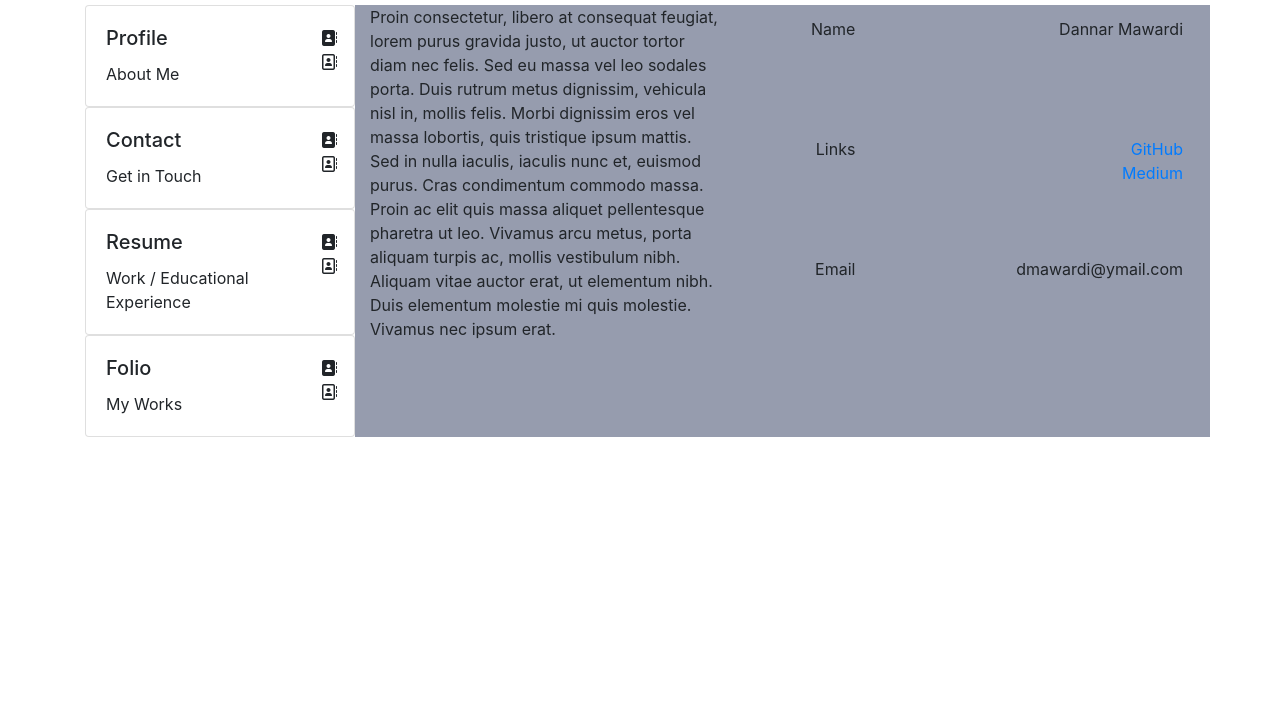
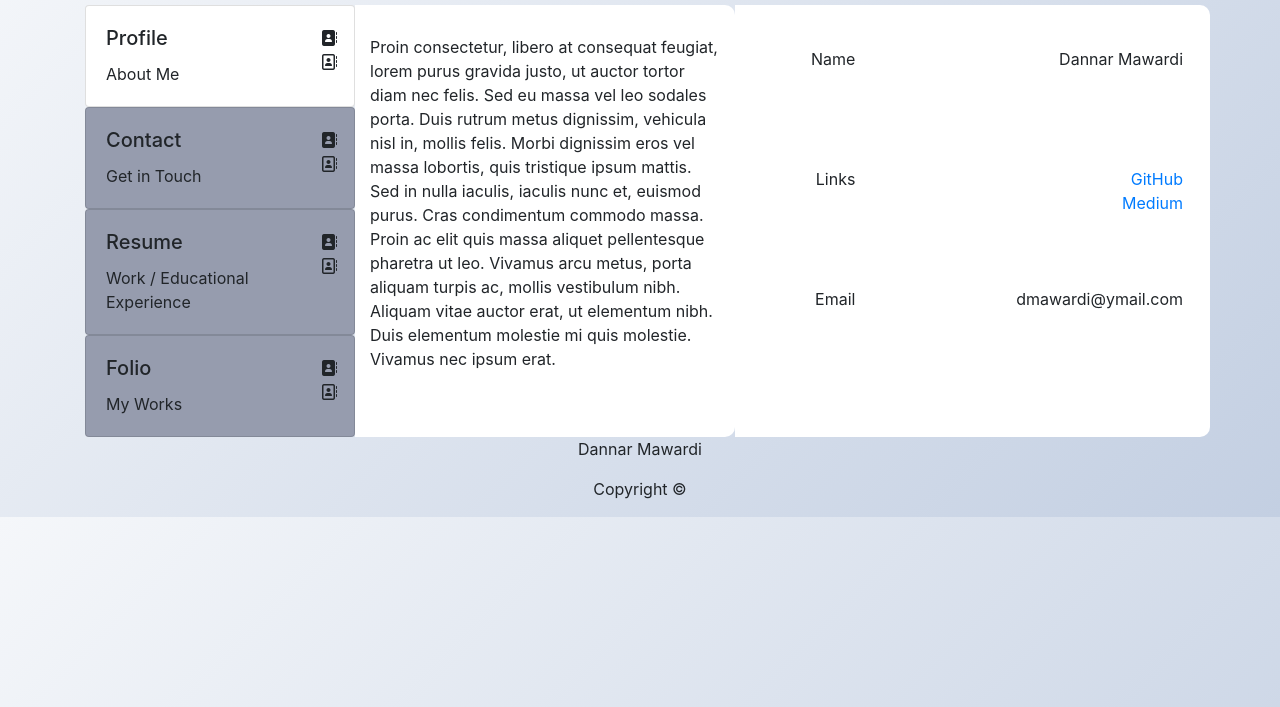
Before and after one commit to dmawardi/dannarmawardi.github.io, a plain HTML site: page index.html in a window 1280 px wide. Shown: the part 93-800 px from the top of the page. Drawn offline with nearby package versions, Linux system fonts and the light colour scheme.

Commit message:
Further refined

```diff
--- a/assets/css/style.css
+++ b/assets/css/style.css
@@ -1,4 +1,15 @@
+body {
+    background-image: linear-gradient(135deg, #f5f7fa 0%, #c3cfe2 100%);
+    height: 100%;
+}
+
 .contentSection {
+    background-color: #FFFFFF;
+    border-radius: 0 10px 10px 0;
+    padding-top: 30px;
+}
+
+.nonActivePage {
     background-color: #969cae;
 
 }
@@ -22,3 +33,8 @@ tr {
 table {
     border-collapse: collapse;
 }
+
+/* Footer */
+footer {
+    text-align: center;
+}
--- a/index.html
+++ b/index.html
@@ -45,6 +45,7 @@
                         <h3>Business Intelligence | Data Analytics | Application Development</h2>
                     </div>
                 </div>
+
             </div>
 
         </div>
@@ -73,7 +74,7 @@
 
                         </div>
                     </div>
-                    <div class="card">
+                    <div class="card nonActivePage">
                         <div class="card-body">
 
                             <div class="row">
@@ -93,7 +94,7 @@
 
                     </div>
 
-                    <div class="card">
+                    <div class="card nonActivePage">
                         <div class="card-body">
                             <div class="row">
 
@@ -110,7 +111,7 @@
 
                         </div>
                     </div>
-                    <div class="card">
+                    <div class="card nonActivePage">
                         <div class="card-body">
                             <div class="row">
 
@@ -163,7 +164,7 @@
                             <tr>
                                 <th scope="row">Links</th>
                                 <td><a href='https://dmawardi@github.io'>GitHub</a>
-                                            <br/>
+                                    <br />
                                     <a href="https://medium.com/@dmawardi">Medium</a></td>
 
                             </tr>
@@ -179,7 +180,30 @@
 
             </div>
         </div>
+
+        <!-- Footer  -->
+        <footer>
+            <div class="row footer">
+                <div class="col-12">
+
+                    <div class="row">
+                        <div class="col-12">
+                            <p>Dannar Mawardi</p>
                         </div>
+                    </div>
+                    <div class="row">
+                        <div class="col-12">
+                            <p>Copyright ©</p>
+                        </div>
+                    </div>
+
+                </div>
+
+            </div>
+
+    </div>
+
+    </footer>
 
 
     </div>
```
Lines whose indentation alone changed are shown as unchanged.
